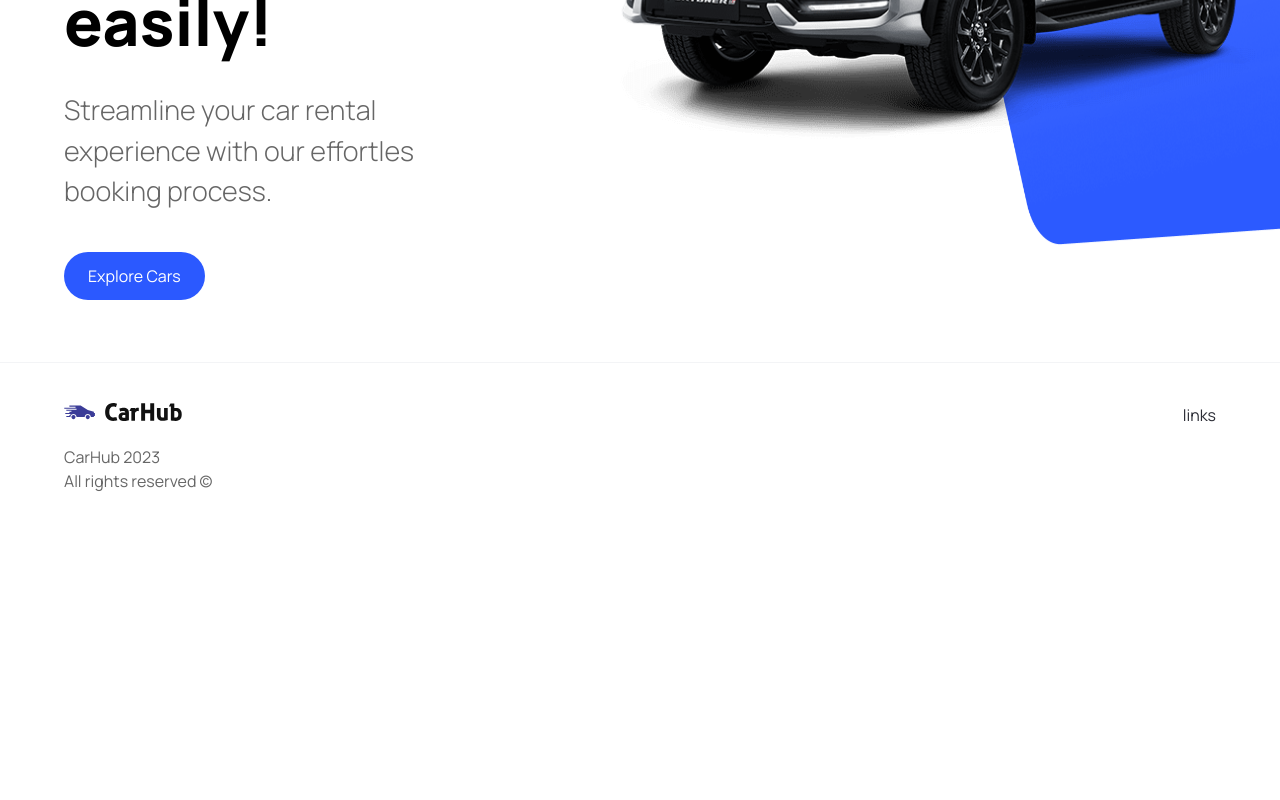
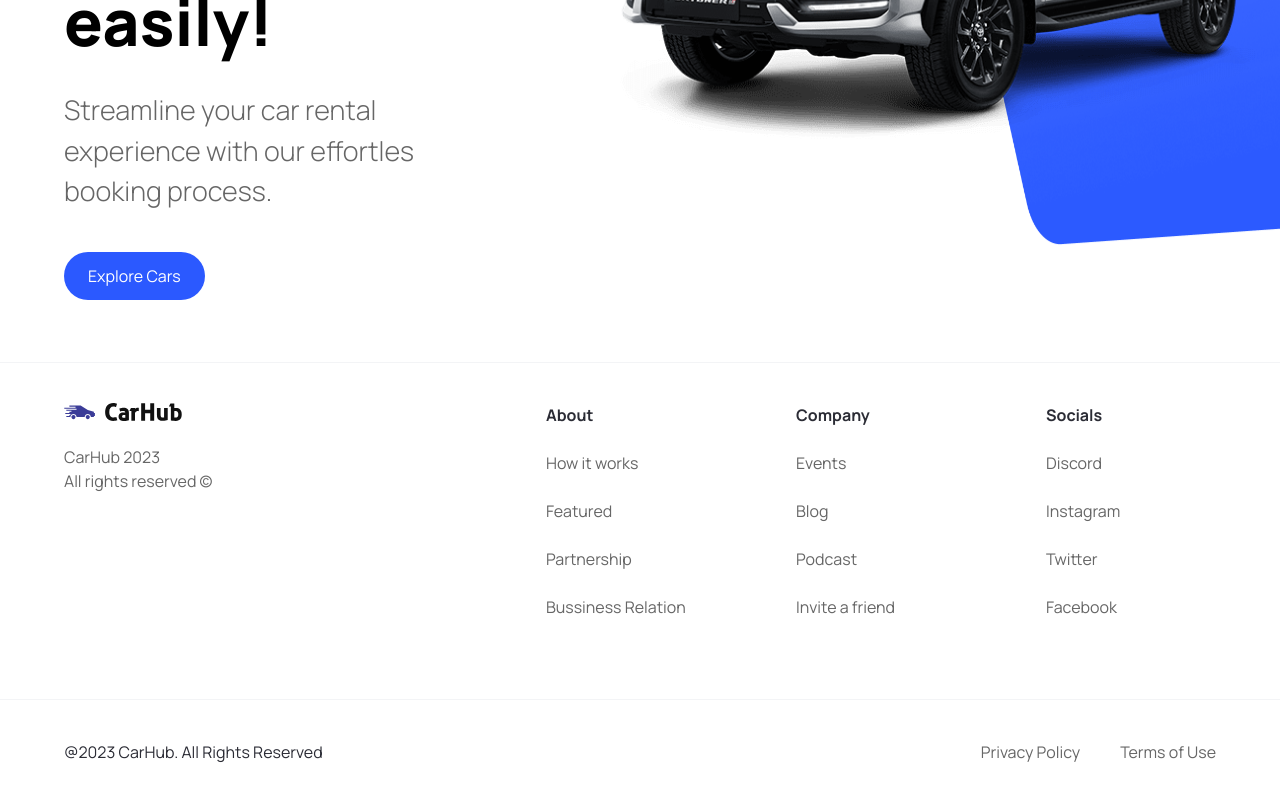
Before and after one commit to MyshinskyIlya/typescript-next-carstore-fullstack, a Next.js app: page / in a window 1280 px wide. Shown: the part 458-1258 px from the top of the page. Before the commit the page ends 991 px from the top, so only its background shows below. Built offline with nearby package versions, Linux system fonts and the light colour scheme.

Commit message:
"added footer"

```diff
--- a/app/globals.css
+++ b/app/globals.css
@@ -178,7 +178,7 @@
 }
 
 .footer__copyrights {
-    @apply flex justify-between items-center flex-wrap mt-10 border-t border-gray-100 sm:px-16 px-6 py-10;
+    @apply flex justify-center md:justify-between items-center flex-wrap mt-10 border-t border-gray-100 sm:px-16 px-6 py-10;
 }
 
 .footer__copyrights-link {
--- a/components/Footer.tsx
+++ b/components/Footer.tsx
@@ -1,5 +1,7 @@
 import React from "react";
 import { CarLogo } from ".";
+import { footerLinks } from "@/constants";
+import Link from "next/link";
 
 const Footer = () => {
     return (
@@ -12,7 +14,35 @@
                         All rights reserved &copy;
                     </p>
                 </div>
-                <div className="footer__links">links</div>
+                <div className="footer__links">
+                    {footerLinks.map((link) => (
+                        <div key={link.title} className="footer__link">
+                            <h3 className="font-bold">{link.title}</h3>
+                            {link.links.map((item) => (
+                                <Link
+                                    key={item.title}
+                                    href={item.url}
+                                    className="text-[#666666]"
+                                >
+                                    {item.title}
+                                </Link>
+                            ))}
+                        </div>
+                    ))}
+                </div>
+            </div>
+            <div className="footer__copyrights flex items-center flex-wrap mt-10 border-t border-gray-100 sm:px-16 px-6 py-10 sm:gap-2">
+                <div className="sm:mr-0 mr-8">
+                    @2023 CarHub. All Rights Reserved
+                </div>
+                <div className="footer__copyrights-link">
+                    <Link href={"/"} className="text-[#666666]">
+                        Privacy Policy
+                    </Link>
+                    <Link href={"/"} className="text-[#666666]">
+                        Terms of Use
+                    </Link>
+                </div>
             </div>
         </footer>
     );
--- /dev/null
+++ b/constants/index.ts
@@ -0,0 +1,101 @@
+export const manufacturers = [
+  "Acura",
+  "Alfa Romeo",
+  "Aston Martin",
+  "Audi",
+  "Bentley",
+  "BMW",
+  "Buick",
+  "Cadillac",
+  "Chevrolet",
+  "Chrysler",
+  "Citroen",
+  "Dodge",
+  "Ferrari",
+  "Fiat",
+  "Ford",
+  "GMC",
+  "Honda",
+  "Hyundai",
+  "Infiniti",
+  "Jaguar",
+  "Jeep",
+  "Kia",
+  "Lamborghini",
+  "Land Rover",
+  "Lexus",
+  "Lincoln",
+  "Maserati",
+  "Mazda",
+  "McLaren",
+  "Mercedes-Benz",
+  "MINI",
+  "Mitsubishi",
+  "Nissan",
+  "Porsche",
+  "Ram",
+  "Rolls-Royce",
+  "Subaru",
+  "Tesla",
+  "Toyota",
+  "Volkswagen",
+  "Volvo",
+];
+
+export const yearsOfProduction = [
+  { title: "Year", value: "" },
+  { title: "2015", value: "2015" },
+  { title: "2016", value: "2016" },
+  { title: "2017", value: "2017" },
+  { title: "2018", value: "2018" },
+  { title: "2019", value: "2019" },
+  { title: "2020", value: "2020" },
+  { title: "2021", value: "2021" },
+  { title: "2022", value: "2022" },
+  { title: "2023", value: "2023" },
+];
+
+export const fuels = [
+  {
+    title: "Fuel",
+    value: "",
+  },
+  {
+    title: "Gas",
+    value: "Gas",
+  },
+  {
+    title: "Electricity",
+    value: "Electricity",
+  },
+];
+
+export const footerLinks = [
+  {
+    title: "About",
+    links: [
+      { title: "How it works", url: "/" },
+      { title: "Featured", url: "/" },
+      { title: "Partnership", url: "/" },
+      { title: "Bussiness Relation", url: "/" },
+    ],
+  },
+  {
+    title: "Company",
+    links: [
+      { title: "Events", url: "/" },
+      { title: "Blog", url: "/" },
+      { title: "Podcast", url: "/" },
+      { title: "Invite a friend", url: "/" },
+    ],
+  },
+  {
+    title: "Socials",
+    links: [
+      { title: "Discord", url: "/" },
+      { title: "Instagram", url: "/" },
+      { title: "Twitter", url: "/" },
+      { title: "Facebook", url: "/" },
+    ],
+  },
+];
```
